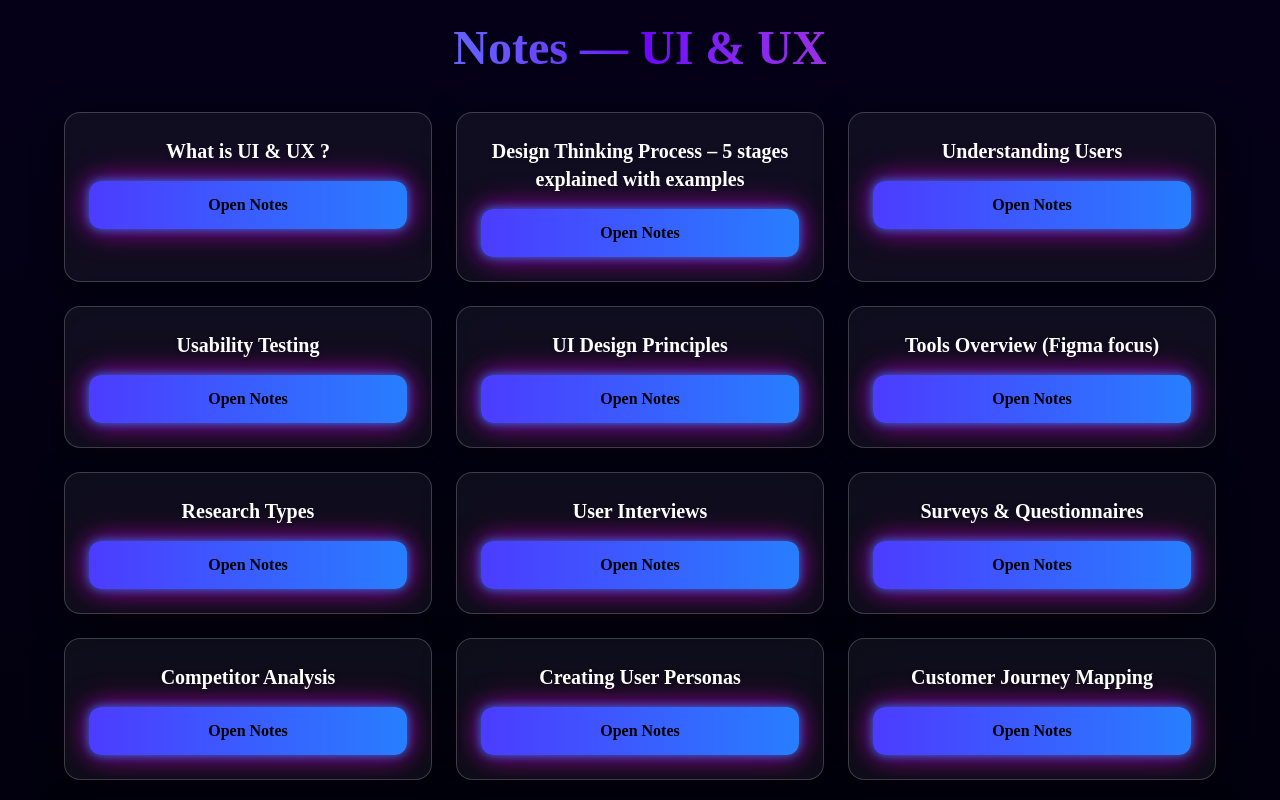
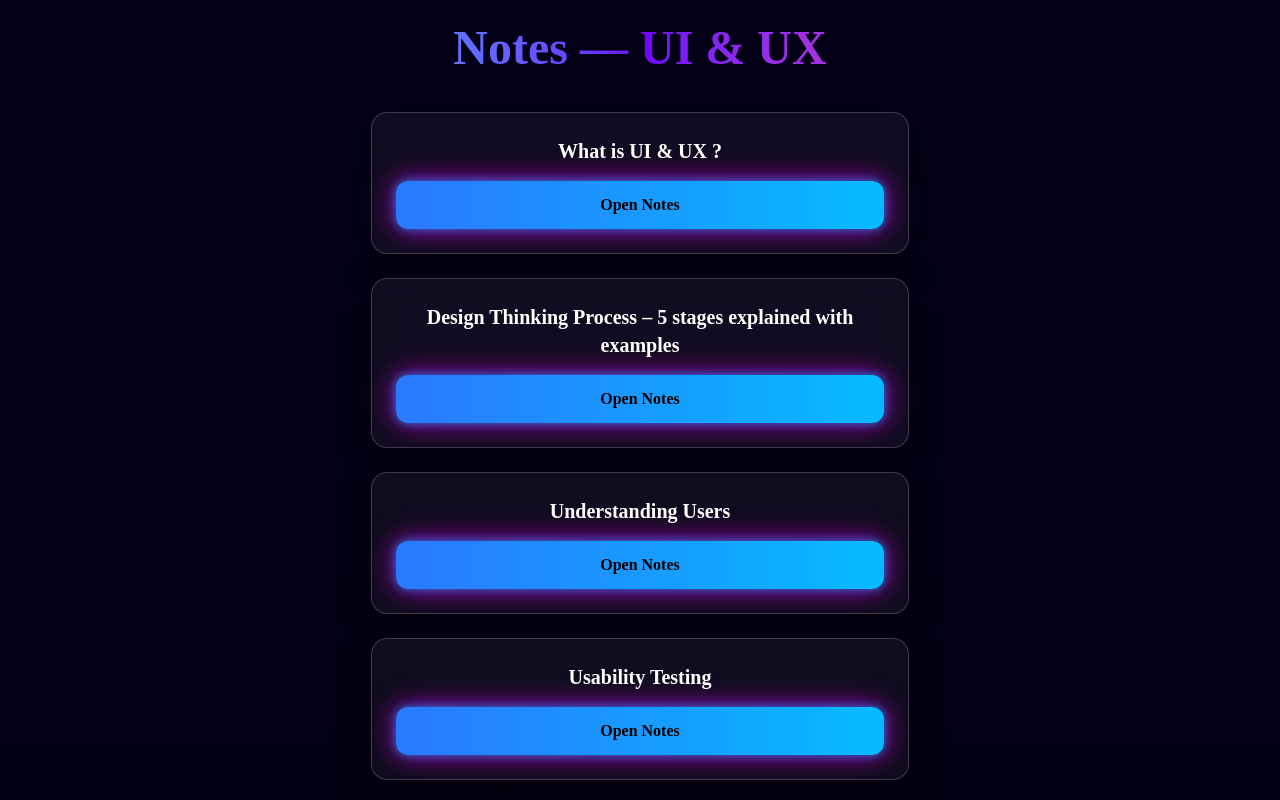
Before and after one commit to Ankit-Maann/Apexweb, a React (Vite) app: page /notes in a window 1280 px wide. Shown: the top 800 px of the page. Built offline with nearby package versions, Linux system fonts and the light colour scheme.

Commit message:
changes notes

```diff
--- a/src/components/Notes.jsx
+++ b/src/components/Notes.jsx
@@ -68,7 +68,7 @@ export default function Notes() {
 
   return (
     <div className="min-h-screen bg-gradient-to-b from-[#050018] to-black text-white p-6 font-[Poppins]">
-      <div className="max-w-6xl mx-auto">
+      <div className="max-w-4xl mx-auto">
         <motion.header
           initial={{ opacity: 0, y: -20 }}
           animate={{ opacity: 1, y: 0 }}
@@ -84,13 +84,13 @@ export default function Notes() {
           initial={{ opacity: 0 }}
           animate={{ opacity: 1 }}
           transition={{ duration: 0.8 }}
-          className="grid grid-cols-1 sm:grid-cols-2 lg:grid-cols-3 gap-6"
+          className="flex flex-col gap-6"
         >
           {notes.map((note) => (
             <motion.div
               key={note.no}
               whileHover={{ scale: 1.03 }}
-              className="bg-white/5 backdrop-blur-md rounded-2xl p-6 flex flex-col items-center gap-4 border border-white/20 shadow-[0_8px_30px_rgba(0,0,0,0.5)] hover:shadow-[0_12px_40px_rgba(0,198,255,0.4)] transition-all"
+              className="bg-white/5 backdrop-blur-md rounded-2xl p-6 flex flex-col items-center gap-4 border border-white/20 shadow-[0_8px_30px_rgba(0,0,0,0.5)] hover:shadow-[0_8px_30px_rgba(0,198,255,0.3)] transition-all w-full md:w-[80%] lg:w-[60%] mx-auto"
             >
               <h2
                 className={`text-center text-lg md:text-xl font-extrabold ${note.link === "#" ? "text-rose-400" : "text-white"} drop-shadow-sm`}
```
